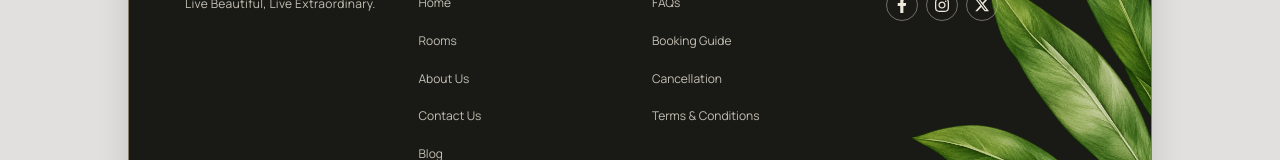
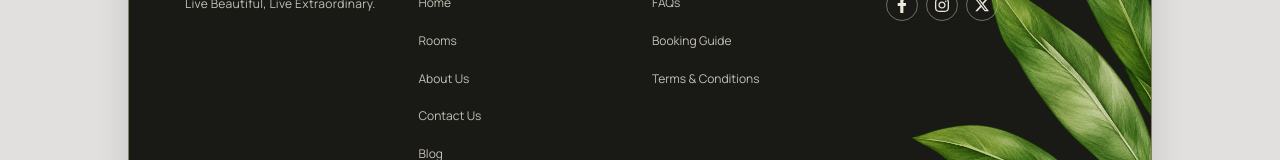
Before and after one commit to RaviKayease/Kayease-Hotel, a Next.js app: page / in a window 1280 px wide. Shown: the part 4499-4659 px from the top of the page. Built offline with nearby package versions, Linux system fonts and the light colour scheme.

Commit message:
removedCancellationFeildFromFooter

```diff
--- a/app/components/Footer.tsx
+++ b/app/components/Footer.tsx
@@ -21,7 +21,6 @@ const quickLinks = [
 const supportLinks = [
   { name: "FAQs", href: "/faqs" },
   { name: "Booking Guide", href: "/booking-guide" },
-  { name: "Cancellation", href: "/cancellation" },
   { name: "Terms & Conditions", href: "/terms-and-conditions" },
 ];
 
```
